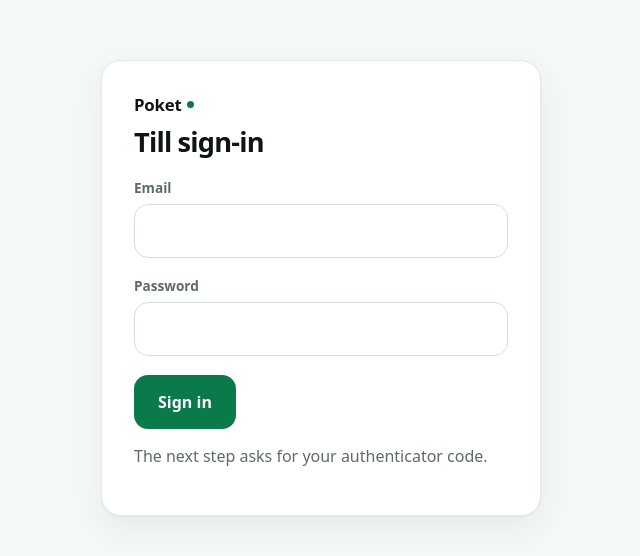
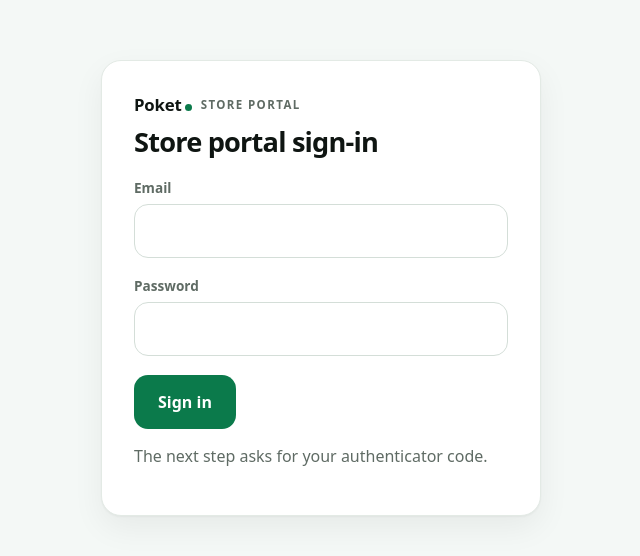
Before and after one commit to AbdKabeer1/bokpoints, a React (Vite) app in the folder apps/web/: page / in a window 1280 px wide. Shown: the part 112-668 px from the top of the page, without its empty margins (319-959 px from the left). Built offline with nearby package versions, Linux system fonts and the light colour scheme; no server answers.

Commit message:
Brand the till as Poket Store Portal to set it apart from the customer app

```diff
--- a/apps/web/index.html
+++ b/apps/web/index.html
@@ -6,7 +6,7 @@
     <meta name="theme-color" content="#101828" />
     <link rel="manifest" href="/manifest.webmanifest" />
     <link rel="icon" href="/icon.svg" type="image/svg+xml" />
-    <title>Poket Till</title>
+    <title>Poket Store Portal</title>
   </head>
   <body>
     <div id="root"></div>
--- a/apps/web/src/App.tsx
+++ b/apps/web/src/App.tsx
@@ -67,7 +67,7 @@ export function App() {
       return (
         <main className="centered">
           <div className="card narrow">
-            <p className="brand">Poket</p>
+            <p className="brand"><span className="brand-word">Poket</span><span className="brand-tag">Store Portal</span></p>
             <h1>The till is offline</h1>
             <p className="muted">{phase.message}</p>
             <button className="primary" type="button" onClick={() => void refresh()}>
--- a/apps/web/src/Login.tsx
+++ b/apps/web/src/Login.tsx
@@ -29,8 +29,8 @@ export function Login({ onSignedIn }: { onSignedIn: () => void }) {
   return (
     <main className="centered">
       <form className="card narrow" onSubmit={(event) => void handleSubmit(event)}>
-        <p className="brand">Poket</p>
-        <h1>Till sign-in</h1>
+        <p className="brand"><span className="brand-word">Poket</span><span className="brand-tag">Store Portal</span></p>
+        <h1>Store portal sign-in</h1>
         <label htmlFor="email">Email</label>
         <input
           id="email"
--- a/apps/web/src/Mfa.tsx
+++ b/apps/web/src/Mfa.tsx
@@ -63,7 +63,7 @@ export function Mfa({ email, onVerified, onSignOut }: MfaProps) {
   return (
     <main className="centered">
       <form className="card narrow" onSubmit={(event) => void handleSubmit(event)}>
-        <p className="brand">Poket</p>
+        <p className="brand"><span className="brand-word">Poket</span><span className="brand-tag">Store Portal</span></p>
         <h1>{enrolment === null ? 'Your 6-digit code' : 'Set up your authenticator'}</h1>
 
         {enrolment !== null && (
--- a/apps/web/src/StorePicker.tsx
+++ b/apps/web/src/StorePicker.tsx
@@ -11,7 +11,7 @@ export function StorePicker({ me, onChoose, onSignOut }: StorePickerProps) {
   return (
     <main className="centered">
       <div className="card narrow">
-        <p className="brand">Poket</p>
+        <p className="brand"><span className="brand-word">Poket</span><span className="brand-tag">Store Portal</span></p>
         <h1>Which store?</h1>
         {me.memberships.length === 0 ? (
           <p className="muted">
--- a/apps/web/src/Till.tsx
+++ b/apps/web/src/Till.tsx
@@ -208,7 +208,7 @@ export function Till({ token, staffEmail, membership, onSignOut }: TillProps) {
     <main className="till">
       <header className="topbar">
         <div>
-          <p className="brand">Poket</p>
+          <p className="brand"><span className="brand-word">Poket</span><span className="brand-tag">Store Portal</span></p>
           <p className="store">
             {membership.storeName}
             <span className="muted">
--- a/apps/web/src/styles.css
+++ b/apps/web/src/styles.css
@@ -59,7 +59,7 @@ h1 {
 .brand {
   display: inline-flex;
   align-items: center;
-  gap: 5px;
+  gap: 9px;
   color: var(--text);
   font-weight: 800;
   font-size: 1.05rem;
@@ -68,12 +68,23 @@ h1 {
 }
 
 /* The wordmark's green dot, so the till matches the customer app. */
-.brand::after {
+.brand-word::after {
   content: '';
+  display: inline-block;
   width: 7px;
   height: 7px;
   border-radius: 50%;
   background: var(--green);
+  margin-left: 3px;
+}
+
+/* Says this is staff-facing, not the customer app. */
+.brand-tag {
+  color: var(--muted);
+  font-weight: 700;
+  font-size: 0.72rem;
+  text-transform: uppercase;
+  letter-spacing: 0.12em;
 }
 
 .muted {
```
Also changed, not shown: 1 other file (tests, documents, lock files or other folders).
